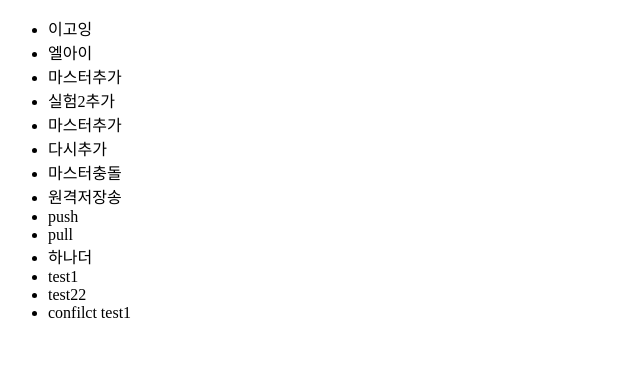
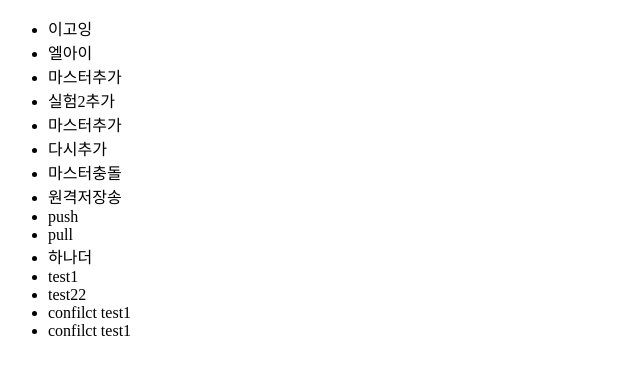
Before and after one commit to jongjin4749/TEST, a plain HTML site: page index.html in a window 1280 px wide. Shown: the whole page, without its empty margins (0-640 px from the left). Drawn offline with Linux system fonts and the light colour scheme.

Commit message:
같은영역수정해보자

```diff
--- a/index.html
+++ b/index.html
@@ -19,6 +19,7 @@
 		<li>test1</li>
 		<li>test22</li>
 		<li>confilct test1</li>
+		<li>confilct test1</li>
 	</ul>
 </body>
 </html>
```
